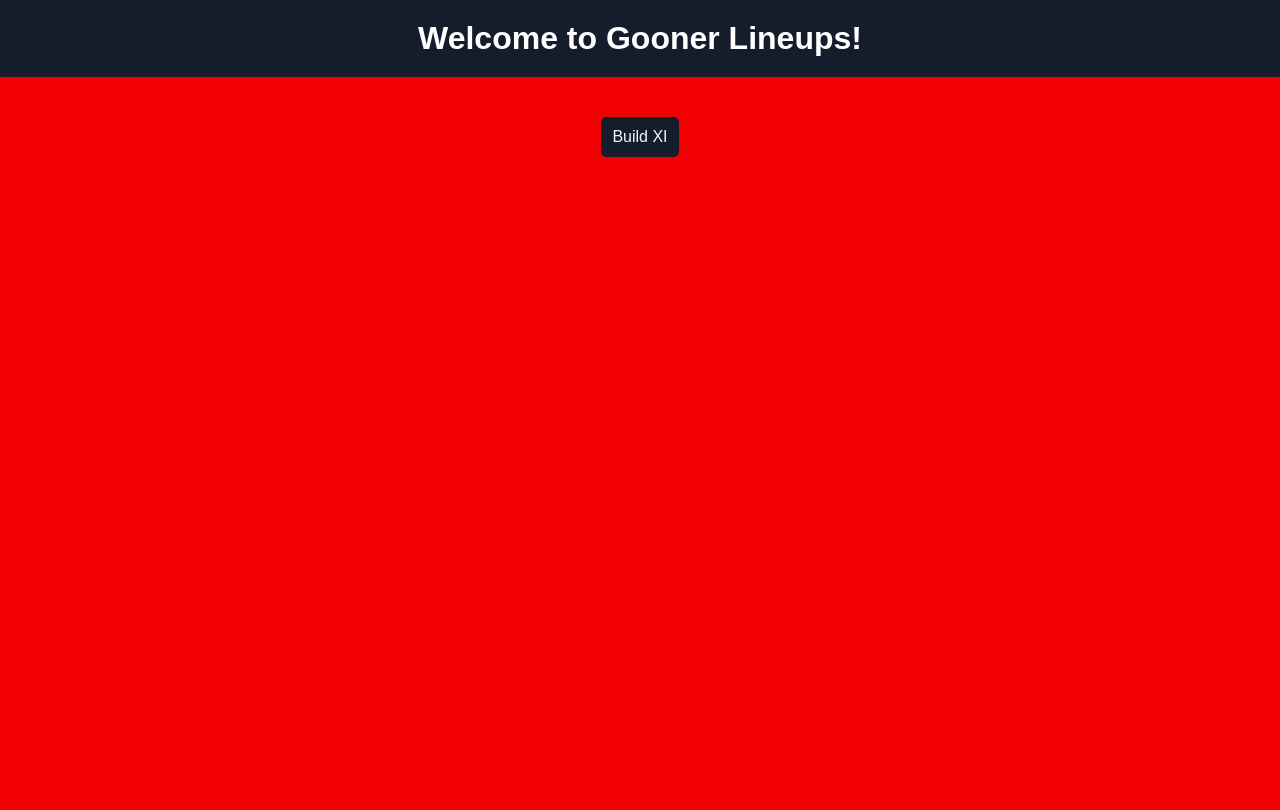
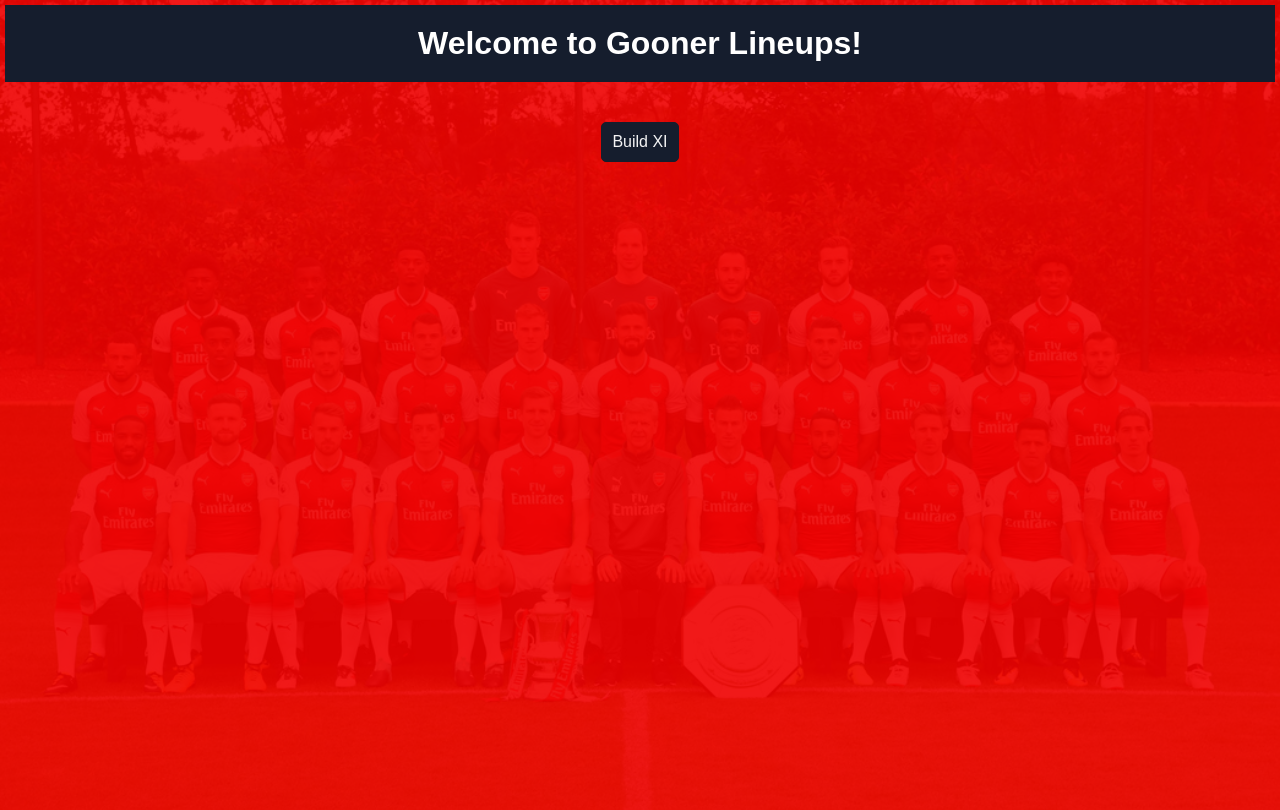
Before and after one commit to jimimaher/gooner-lineups, a React (Create React App) app in the folder app/: page / in a window 1280 px wide. Built offline with nearby package versions, Linux system fonts and the light colour scheme.

Commit message:
quick background image

```diff
--- a/app/src/Tactical.js
+++ b/app/src/Tactical.js
@@ -1,4 +1,3 @@
-
 import React, { Component } from 'react';
 import './App.css';
 import FieldView from './FieldView';
--- a/app/src/index.css
+++ b/app/src/index.css
@@ -6,6 +6,14 @@ body {
   color: white;
   font-size: 10px;
   text-align: center;
+  background-image: url('arsenal-squad.jpg');
+  background-size: cover;
+  background-position: top center;
+}
+#root{
+  min-height: 100vh;
+  background: rgba(240,0,0,0.9);
+  padding: 5px;
 }
 ul{
   -webkit-padding-start: 0px;
```
Also changed, not shown: app/src/arsenal-squad.jpg (added).
